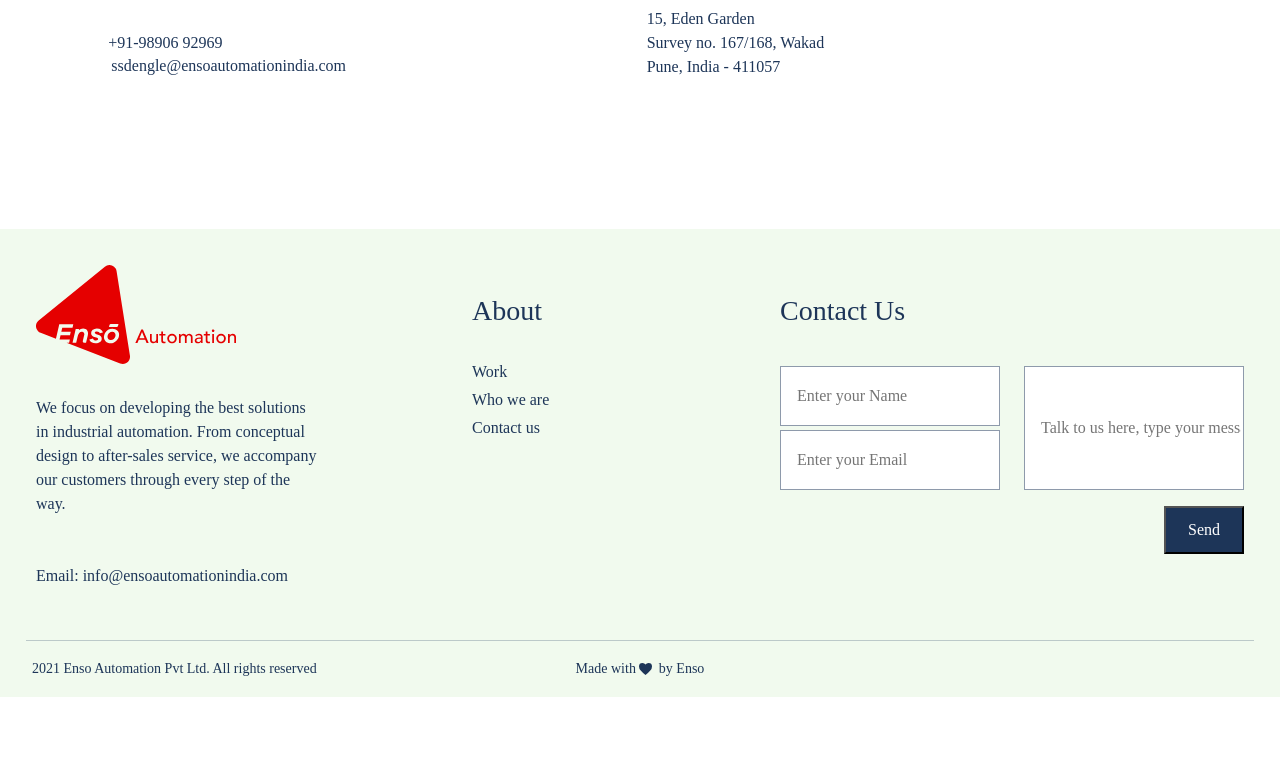
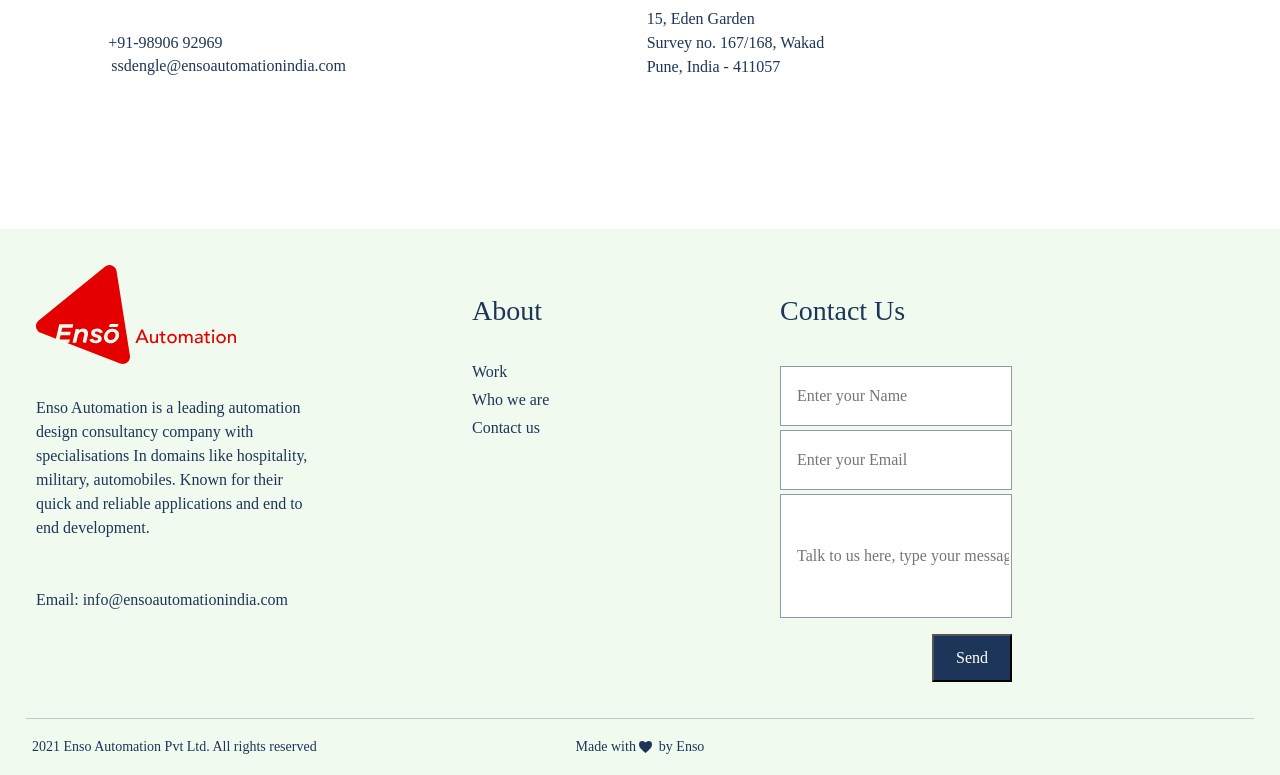
Before and after one commit to BhasmaSur/ensoautomation, a Next.js app: page /home in a window 1280 px wide. Shown: the part 6376-7151 px from the top of the page. Before the commit the page ends 7073 px from the top, so only its background shows below. Built offline with nearby package versions, Linux system fonts and the light colour scheme; a web font is replaced by a local one.

Commit message:
added mailing functionality

```diff
--- a/components/footer/footer.js
+++ b/components/footer/footer.js
@@ -1,11 +1,16 @@
 import styles from "./footer.module.css";
+import emailjs from "emailjs-com";
 
-const giveAlertMessage = () => {
-  //console.log("its working");
-  alert(
-    "This functionality is under development, try to call or email us, mobile : +91-98906 92969, email : santoshdengle@ensoautomationindia.com"
-  );
-};
+function sendEmailToAdmin(e){
+  e.preventDefault()
+  emailjs.sendForm('service_7a0ouhf','template_590uigs',e.target,'user_WwP7JqM13esjlQSGLhzfU')
+    .then((result)=>{
+      alert("Mail is sent successfully, our team will contact you soon");
+    },(error)=>{
+      alert("Somthing went wrong, retry please");
+    })
+  e.target.reset()
+}
 export const FOOTER = () => {
   return (
     <>
@@ -21,8 +26,10 @@
             </div>
             <div className={styles.content1}>
               <p>
-                We focus on developing the best solutions in industrial automation.
-                From conceptual design to after-sales service, we accompany our customers through every step of the way.
+                Enso Automation is a leading automation design consultancy
+                company with specialisations In domains like hospitality,
+                military, automobiles. Known for their quick and reliable
+                applications and end to end development.
               </p>
             </div>
             <div className={styles.content1}>
@@ -55,27 +62,32 @@
             </div>
             <div className={styles.inputBox}>
                 <div className="row">
+                  <form onSubmit={sendEmailToAdmin}>
                     <div className="col-lg-6 col-xs-12">
                       <input
                         className={styles.inputField1}
                         placeholder="Enter your Name"
+                        name="from_name"
                       ></input>
                       <input
                         className={styles.inputField1}
                         placeholder="Enter your Email"
+                        name="from_email"
                       ></input>
                     </div>
                     <div className="col-lg-6 col-xs-12">
                       <input
                         className={styles.inputField2}
                         placeholder="Talk to us here, type your message"
+                        name="message"
                       ></input>
                       <div className={styles.btnBox}>
-                      <button onClick={giveAlertMessage} className={styles.btn}>
+                        <button type="submit" className={styles.btn}>
                           Send
                         </button>
                       </div>
                     </div>
+                  </form>
                 </div>
               </div>
           </div>
--- a/package.json
+++ b/package.json
@@ -9,6 +9,7 @@
   },
   "dependencies": {
     "bootstrap": "^5.0.0-beta2",
+    "emailjs-com": "^2.6.4",
     "next": "10.0.7",
     "react": "17.0.1",
     "react-bootstrap": "^1.5.0",
```
Also changed, not shown: 1 other file (tests, documents, lock files or other folders). Lines whose indentation alone changed are shown as unchanged.
